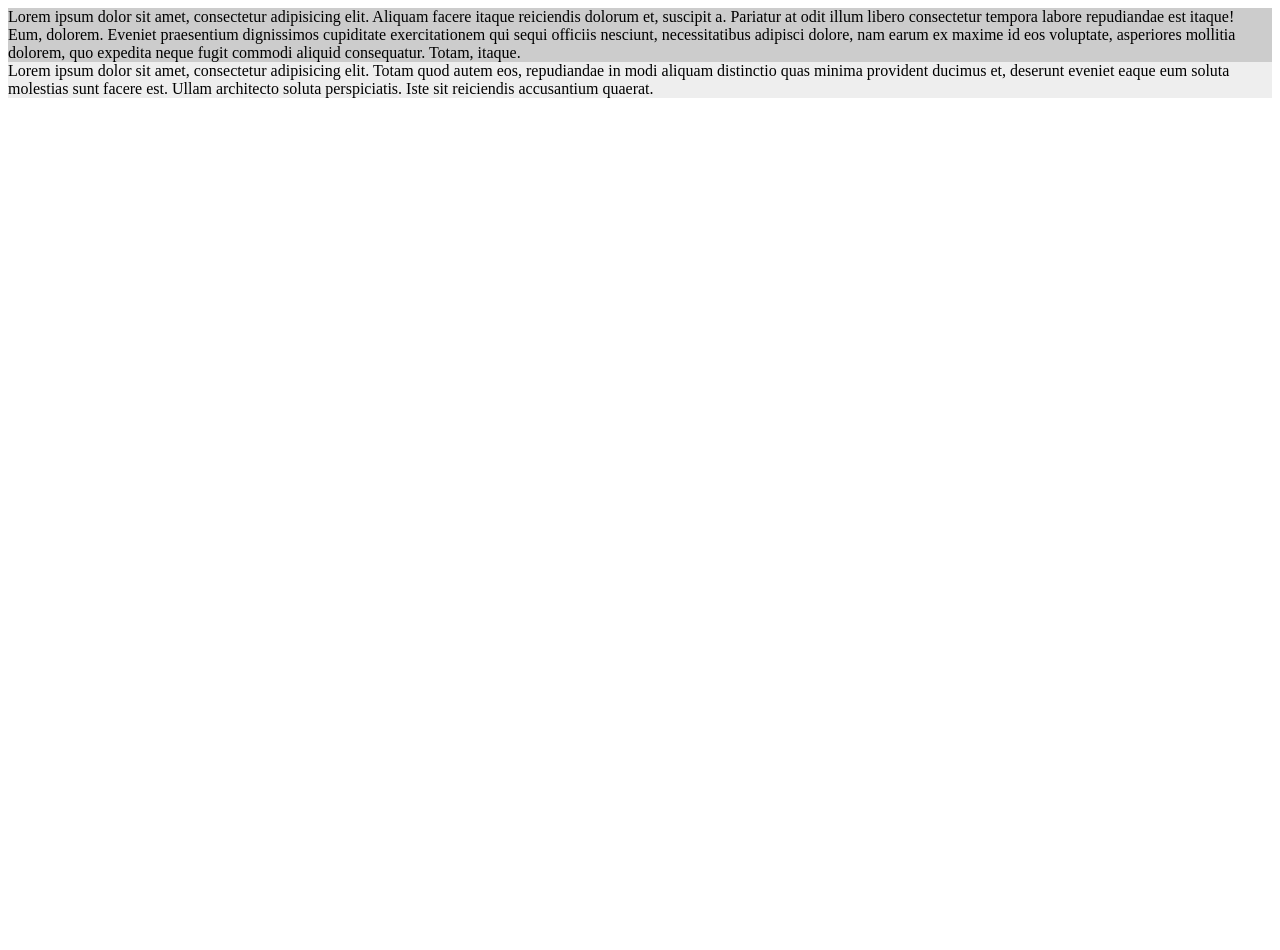
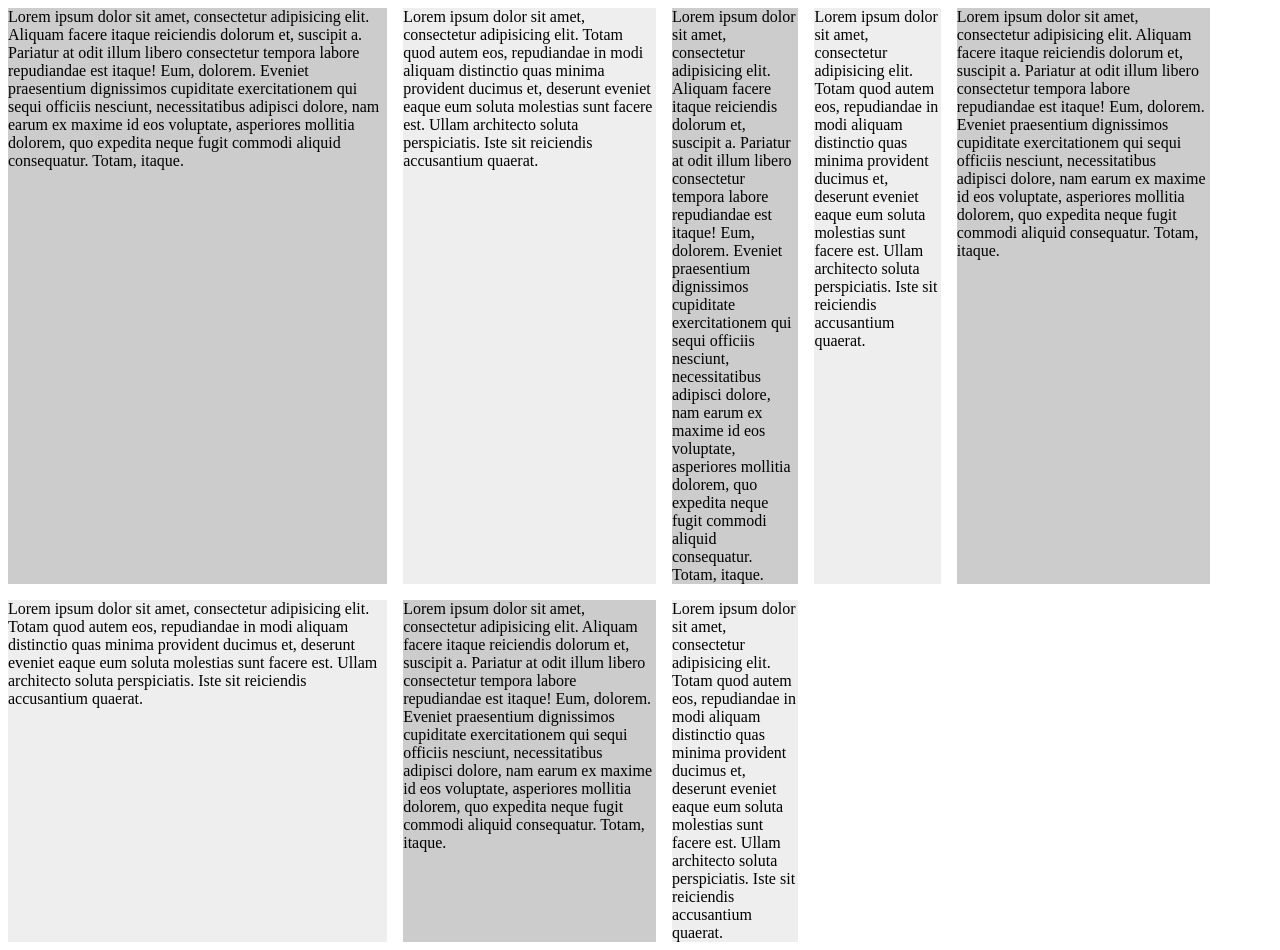
Before and after one commit to wisestme/playground, a plain HTML site: page grid.html in a window 1280 px wide. Before the commit the page ends 800 px from the top, so only its background shows below. Drawn offline with Linux system fonts and the light colour scheme.

Commit message:
style page elements

```diff
--- a/grid.css
+++ b/grid.css
@@ -8,4 +8,7 @@
 
 .wrapper {
 	display: grid;
+	grid-template-columns: 30% 20% 10% 10% 20%;
+	grid-column-gap: 1em;
+	grid-row-gap: 1em;
 }
--- a/grid.html
+++ b/grid.html
@@ -13,6 +13,27 @@
 		<div>
 			Lorem ipsum dolor sit amet, consectetur adipisicing elit. Totam quod autem eos, repudiandae in modi aliquam distinctio quas minima provident ducimus et, deserunt eveniet eaque eum soluta molestias sunt facere est. Ullam architecto soluta perspiciatis. Iste sit reiciendis accusantium quaerat.
 		</div>
+
+		<div>
+			Lorem ipsum dolor sit amet, consectetur adipisicing elit. Aliquam facere itaque reiciendis dolorum et, suscipit a. Pariatur at odit illum libero consectetur tempora labore repudiandae est itaque! Eum, dolorem. Eveniet praesentium dignissimos cupiditate exercitationem qui sequi officiis nesciunt, necessitatibus adipisci dolore, nam earum ex maxime id eos voluptate, asperiores mollitia dolorem, quo expedita neque fugit commodi aliquid consequatur. Totam, itaque.
+		</div>
+		<div>
+			Lorem ipsum dolor sit amet, consectetur adipisicing elit. Totam quod autem eos, repudiandae in modi aliquam distinctio quas minima provident ducimus et, deserunt eveniet eaque eum soluta molestias sunt facere est. Ullam architecto soluta perspiciatis. Iste sit reiciendis accusantium quaerat.
+		</div>
+
+		<div>
+			Lorem ipsum dolor sit amet, consectetur adipisicing elit. Aliquam facere itaque reiciendis dolorum et, suscipit a. Pariatur at odit illum libero consectetur tempora labore repudiandae est itaque! Eum, dolorem. Eveniet praesentium dignissimos cupiditate exercitationem qui sequi officiis nesciunt, necessitatibus adipisci dolore, nam earum ex maxime id eos voluptate, asperiores mollitia dolorem, quo expedita neque fugit commodi aliquid consequatur. Totam, itaque.
+		</div>
+		<div>
+			Lorem ipsum dolor sit amet, consectetur adipisicing elit. Totam quod autem eos, repudiandae in modi aliquam distinctio quas minima provident ducimus et, deserunt eveniet eaque eum soluta molestias sunt facere est. Ullam architecto soluta perspiciatis. Iste sit reiciendis accusantium quaerat.
+		</div>
+
+		<div>
+			Lorem ipsum dolor sit amet, consectetur adipisicing elit. Aliquam facere itaque reiciendis dolorum et, suscipit a. Pariatur at odit illum libero consectetur tempora labore repudiandae est itaque! Eum, dolorem. Eveniet praesentium dignissimos cupiditate exercitationem qui sequi officiis nesciunt, necessitatibus adipisci dolore, nam earum ex maxime id eos voluptate, asperiores mollitia dolorem, quo expedita neque fugit commodi aliquid consequatur. Totam, itaque.
+		</div>
+		<div>
+			Lorem ipsum dolor sit amet, consectetur adipisicing elit. Totam quod autem eos, repudiandae in modi aliquam distinctio quas minima provident ducimus et, deserunt eveniet eaque eum soluta molestias sunt facere est. Ullam architecto soluta perspiciatis. Iste sit reiciendis accusantium quaerat.
+		</div>
 	</div>
 </body>
 </html>
```
